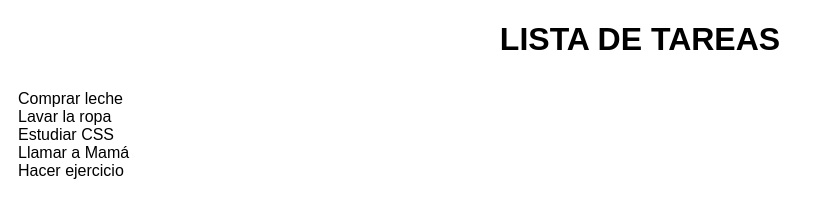
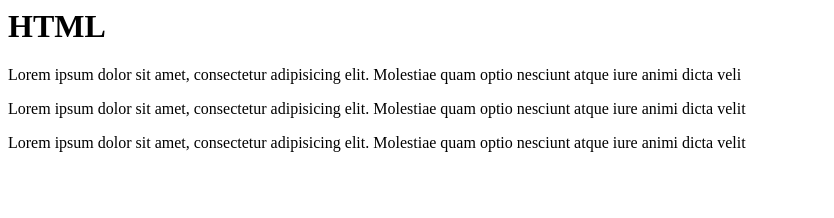
Before and after one commit to dianatorresrios/actividades, a plain HTML site: page index.html in a window 1280 px wide. Shown: the whole page, without its empty margins (0-834 px from the left). Drawn offline with Linux system fonts and the light colour scheme.

Commit message:
Corrección HTML
Esta  es la corrección de html

```diff
--- a/index.html
+++ b/index.html
@@ -1,23 +1,18 @@
-<!DOCTYPE html>
-<html lang="en">
-<head>
-    <meta charset="UTF-8">
-    <meta http-equiv="X-UA-Compatible" content="IE=edge">
-    <meta name="viewport" content="width=device-width, initial-scale=1.0">
-    <title>Lista  de  tareas</title>
-    <link rel="stylesheet" href="style.css">
-</head>
-<body>
-    <main>
-        <h1 id="Titulo-principal">Lista  de  tareas</h1>
-        <ul class="listas-sin-vineta">
-             <li contenteditable="true">Comprar leche</li>
-             <li contenteditable="true">Lavar  la  ropa</li>
-             <li contenteditable="true">Estudiar CSS</li>
-             <li contenteditable="true">Llamar a Mamá</li>
-             <li contenteditable="true">Hacer ejercicio</li>
-        </ul>
-    </main>
+<DOCTYPE html>
+  <html>
+      <head>
+          <meta charset="utf-8">
+          <meta name="description" content="Ejercicio HTML - Corrige los errores">
+      </head>
+      <body>
+      <title>Corrige los errores que encuenres en el documento</title>
 
+      <h1>HTML</h1>
+
+      <p>Lorem ipsum dolor sit amet, consectetur adipisicing elit. Molestiae quam optio nesciunt atque iure  animi dicta veli</p>
+
+      <p>Lorem ipsum dolor sit amet, consectetur adipisicing elit. Molestiae quam optio nesciunt atque iure  animi dicta velit</p>
+
+      <p>Lorem ipsum dolor sit amet, consectetur adipisicing elit. Molestiae quam optio nesciunt atque iure  animi dicta velit</p>
 </body>
-</html>
+  <html>
```
